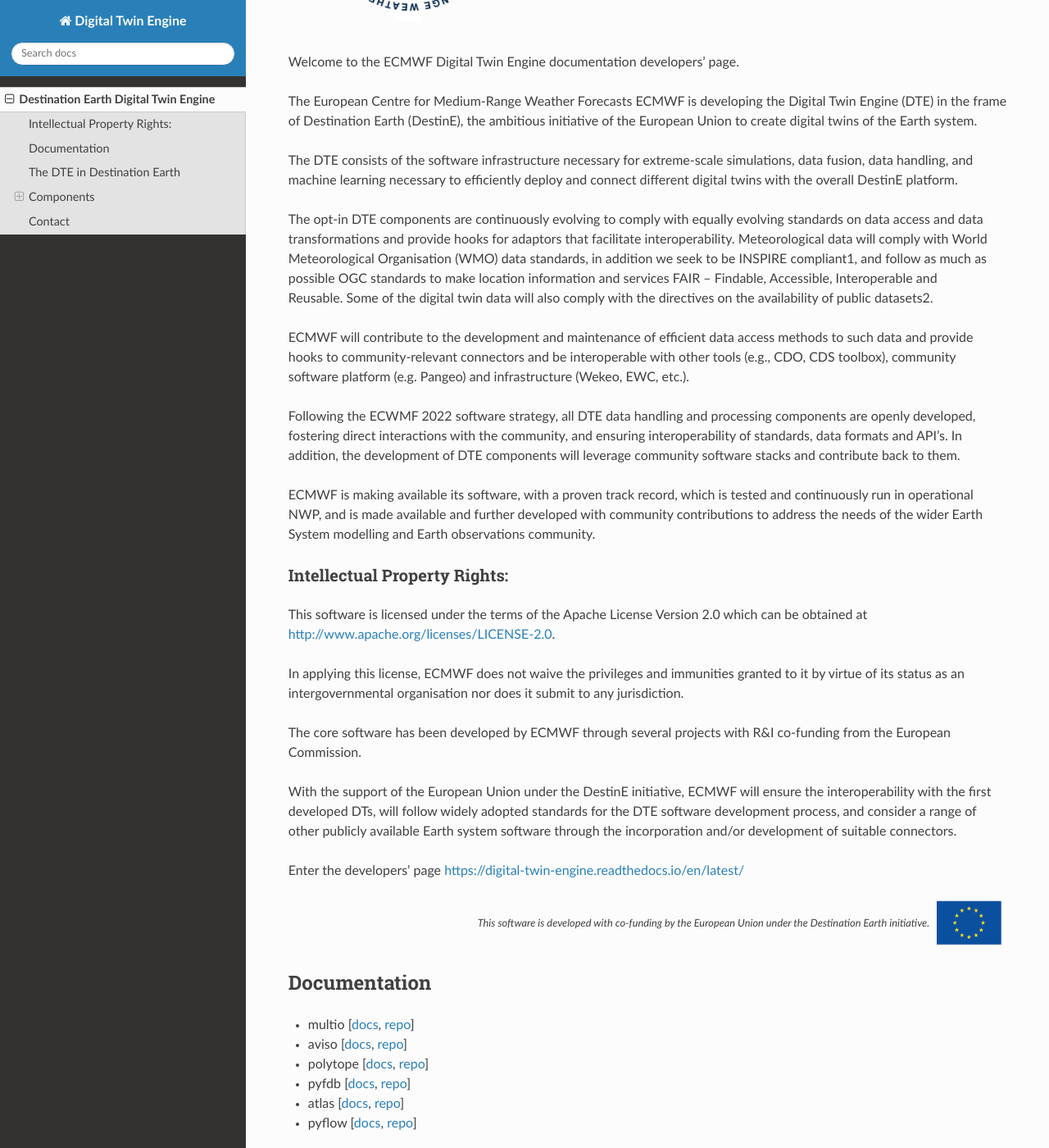
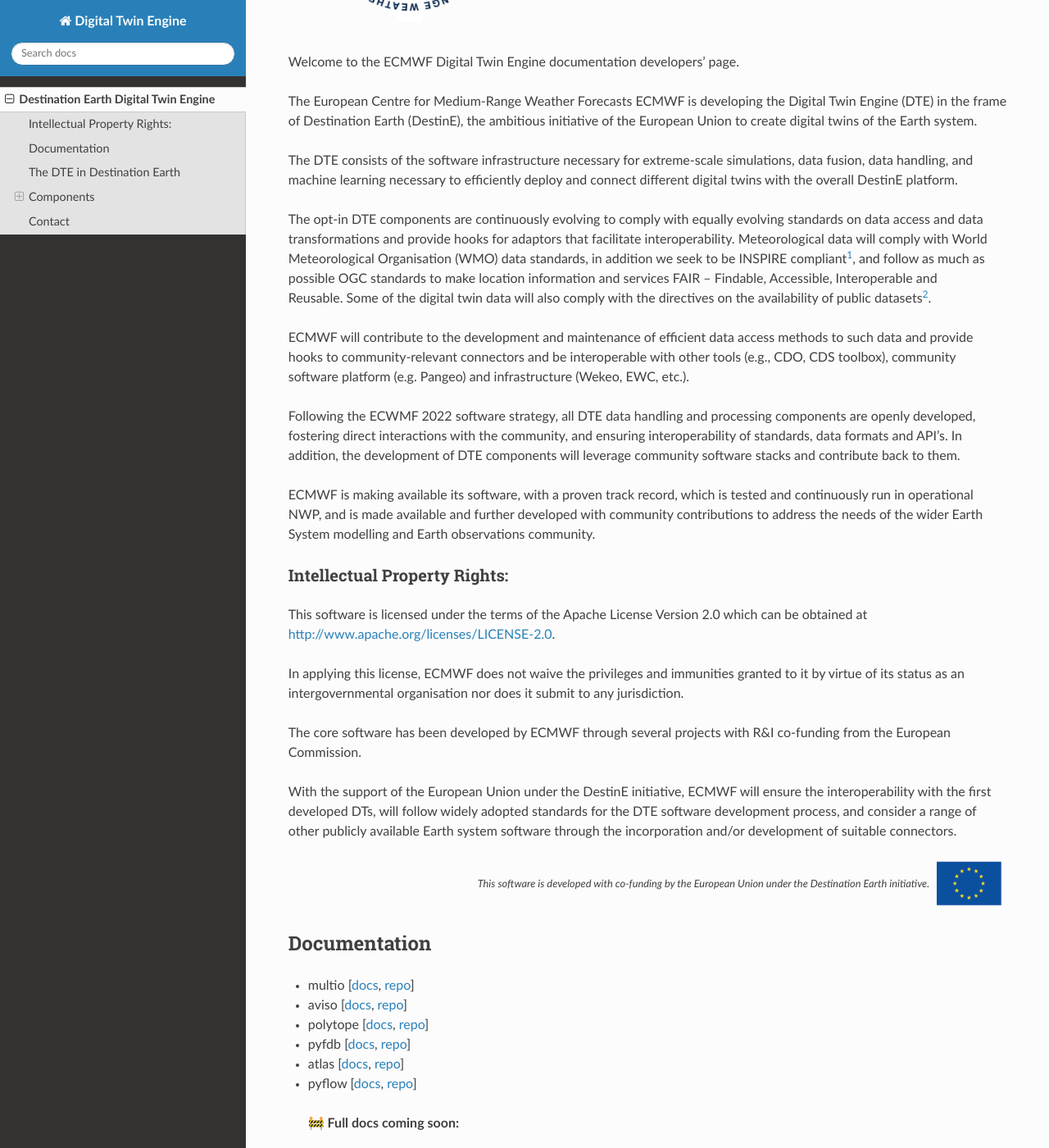
Before and after one commit to ecmwf-projects/digital-twin-engine, an MkDocs documentation site: the page built from docs/index.md, in a window 1280 px wide and 1400 px high, scrolled down 488 px. Shown: the whole window at 82% size. Built offline with MkDocs 1.6.1, drawn with Linux system fonts in a browser that asks for light colours; nearby versions of some CDN libraries; some of the changed text lies outside the part shown.

Commit message:
added footnotes

```diff
--- a/docs/index.md
+++ b/docs/index.md
@@ -27,7 +27,7 @@
 
 The DTE consists of the software infrastructure necessary for extreme-scale simulations, data fusion, data handling, and machine learning necessary to efficiently deploy and connect different digital twins with the overall DestinE platform.
 
-The opt-in DTE components are continuously evolving to comply with equally evolving standards on data access and data transformations and provide hooks for adaptors that facilitate interoperability. Meteorological data will comply with World Meteorological Organisation (WMO) data standards, in addition we seek to be INSPIRE compliant1,  and follow as much as possible OGC standards to make location information and services FAIR – Findable, Accessible, Interoperable and Reusable. Some of the digital twin data will also comply with the directives on the availability of public datasets2.
+The opt-in DTE components are continuously evolving to comply with equally evolving standards on data access and data transformations and provide hooks for adaptors that facilitate interoperability. Meteorological data will comply with World Meteorological Organisation (WMO) data standards, in addition we seek to be INSPIRE compliant[<sup>1</sup>](#1), and follow as much as possible OGC standards to make location information and services FAIR – Findable, Accessible, Interoperable and Reusable. Some of the digital twin data will also comply with the directives on the availability of public datasets[<sup>2</sup>](#2).
 
 ECMWF  will contribute to the development and maintenance of efficient data access methods to such data and provide hooks to community-relevant connectors and be interoperable with other tools (e.g., CDO, CDS toolbox), community software platform (e.g. Pangeo) and infrastructure (Wekeo, EWC, etc.).
 
@@ -45,7 +45,7 @@
 
 With the support of the European Union under the DestinE initiative, ECMWF will ensure the interoperability with the first developed DTs, will follow widely adopted standards for the DTE software development process, and consider a range of other publicly available Earth system software through the incorporation and/or development of suitable connectors.
 
-Enter the developers’ page [https://digital-twin-engine.readthedocs.io/en/latest/](https://digital-twin-engine.readthedocs.io/en/latest/)
+<!-- Enter the developers’ page [https://digital-twin-engine.readthedocs.io/en/latest/](https://digital-twin-engine.readthedocs.io/en/latest/) -->
 
 
 <div>
@@ -136,3 +136,7 @@
  * James Hawkes
 
 *(firstname.lastname@ecmwf.int)*
+
+<a name="1"></a> [1] [https://inspire.ec.europa.eu/training/inspire-data-specifications](https://inspire.ec.europa.eu/training/inspire-data-specifications)
+
+<a name="2"></a> [2] [https://digital-strategy.ec.europa.eu/en/news/commission-defines-high-value-datasets-be-made-available-re-use](https://digital-strategy.ec.europa.eu/en/news/commission-defines-high-value-datasets-be-made-available-re-use)
```
